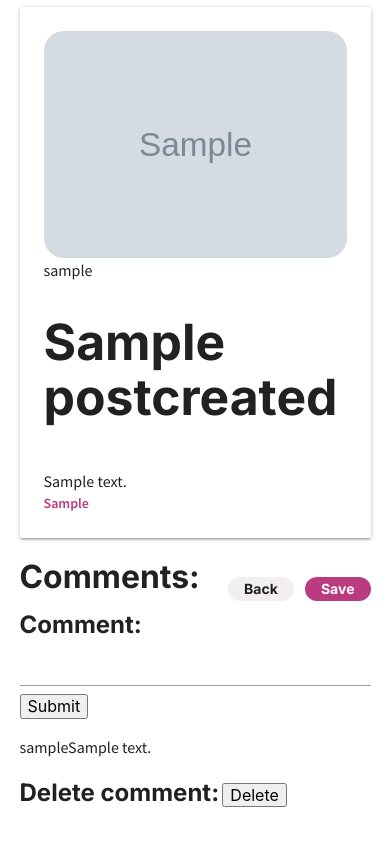
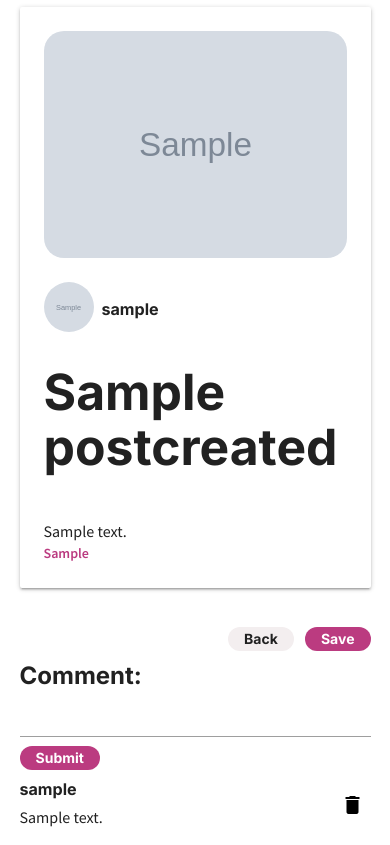
Before and after one commit to RyanneZ/Tinterest, a Django app: template tinterest/main_app/templates/posts/readDetail.html in a window 390 px wide. Shown: the part 64-909 px from the top of the page. Before the commit the page ends 871 px from the top, so only its background shows below. Run offline with Django 4.2, Linux system fonts and the light colour scheme; the template is opened without the code that fills it: values that come from a table or form of the project are taken from there, others are empty; a user stored in the database is signed in; tables that the repository leaves empty hold one stand-in row (values such as "Sample post"); grey boxes marked "Sample" are stand-in pictures.

Commit message:
comments for detail & readDetail are done mobile & tablet

```diff
--- a/tinterest/main_app/templates/posts/readDetail.html
+++ b/tinterest/main_app/templates/posts/readDetail.html
@@ -4,8 +4,12 @@
 <div class="card">
   <div class="card-content">
     <img id="post-img" class='cover'src="{{ post.image.url }}">
-    <a href="{% url 'show_public_profile' post.user.id %}">{{ post.user }}</a>
-
+    <div class="profile-link">
+      <div class="profile-link-img">
+          <img class="profile-img"  src="{{ post.user.profile.image.url }}">
+      </div>
+      <a href="{% url 'show_public_profile' post.user.id %}"><h6>{{ post.user }}</h6></a>
+    </div>
     <h2>{{ post.title }}</h2>
     <br>
     <!-- <h4>{{user.name}}</h4> -->
@@ -24,31 +28,39 @@
    <a href="{% url 'save_post' post.id %}">Save</a>
   </button>
 </div>
+<section class="comment-submission">
+  <!-- <h4>Comments:</h4> -->
+  <form method="POST" action="{% url 'comments_create' post.id %}">
+    {% csrf_token %}
+    <label for="comment">Comment:</label><br>
+    <input type="text" name="content"></input>
+    <button class= "small-btn pink" type="submit">Submit</button>
+   </form>
+</section>
 
-<h4>Comments:</h4>
-<form method="POST" action="{% url 'comments_create' post.id %}">
-  {% csrf_token %}
-  <label for="comment">Comment:</label><br>
-  <input type="text" name="content"></input>
-  <button type="submit">Submit</button>
- </form>
-
- <div>
+ <div class="user-comment-group">
   {% for comment in comments %}
     {% if comment.user.id == request.user.id %}
-    <p><a href="{% url 'show_public_profile' comment.user.id %}">{{ comment.user}}</a>{{ comment.content }}</p>
+    <div class="user-comment-id">
+      <a href="{% url 'show_public_profile' comment.user.id %}"><h6>{{ comment.user}}</h6></a>
+      <p>{{comment.content}}</p>
+    </div>
     <form method="POST" action="{% url 'comments_delete' post.id comment.id %}">
       {% csrf_token %}
-      <label for="delete">Delete comment:</label>
-      <button type="submit">Delete</button>
+      <button  id="comment-delete-btn" type="submit"><i class="material-icons">delete</i></button>
      </form>
     {% else %}
-    <p><a href="{% url 'show_public_profile' comment.user.id %}">{{ comment.user}}</a>{{ comment.content }}</p>
+    <div class="user-comment-id">
+      <a href="{% url 'show_public_profile' comment.user.id %}"><h6>{{ comment.user}}</h6></a>
+      <p>{{comment.content}}</p>
+    </div>
     {% endif %}
   {% endfor %}
 </div>
 
 
+
+
 <!-- <button>Delete</button>
 <button>Edit</button> -->
 {% endblock %}
```
Also changed, not shown: tinterest/main_app/templates/posts/detail.html (+4 -5 lines).
